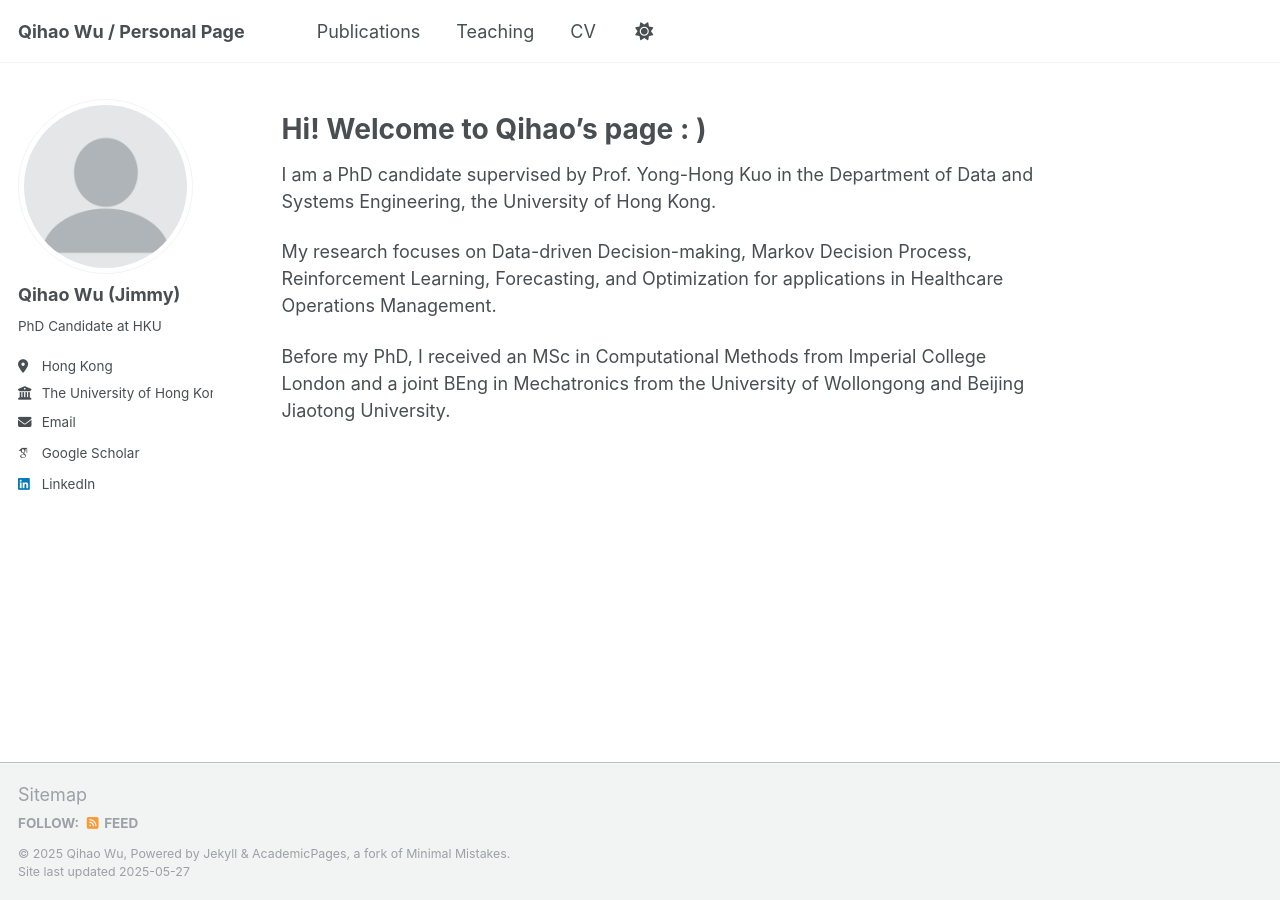
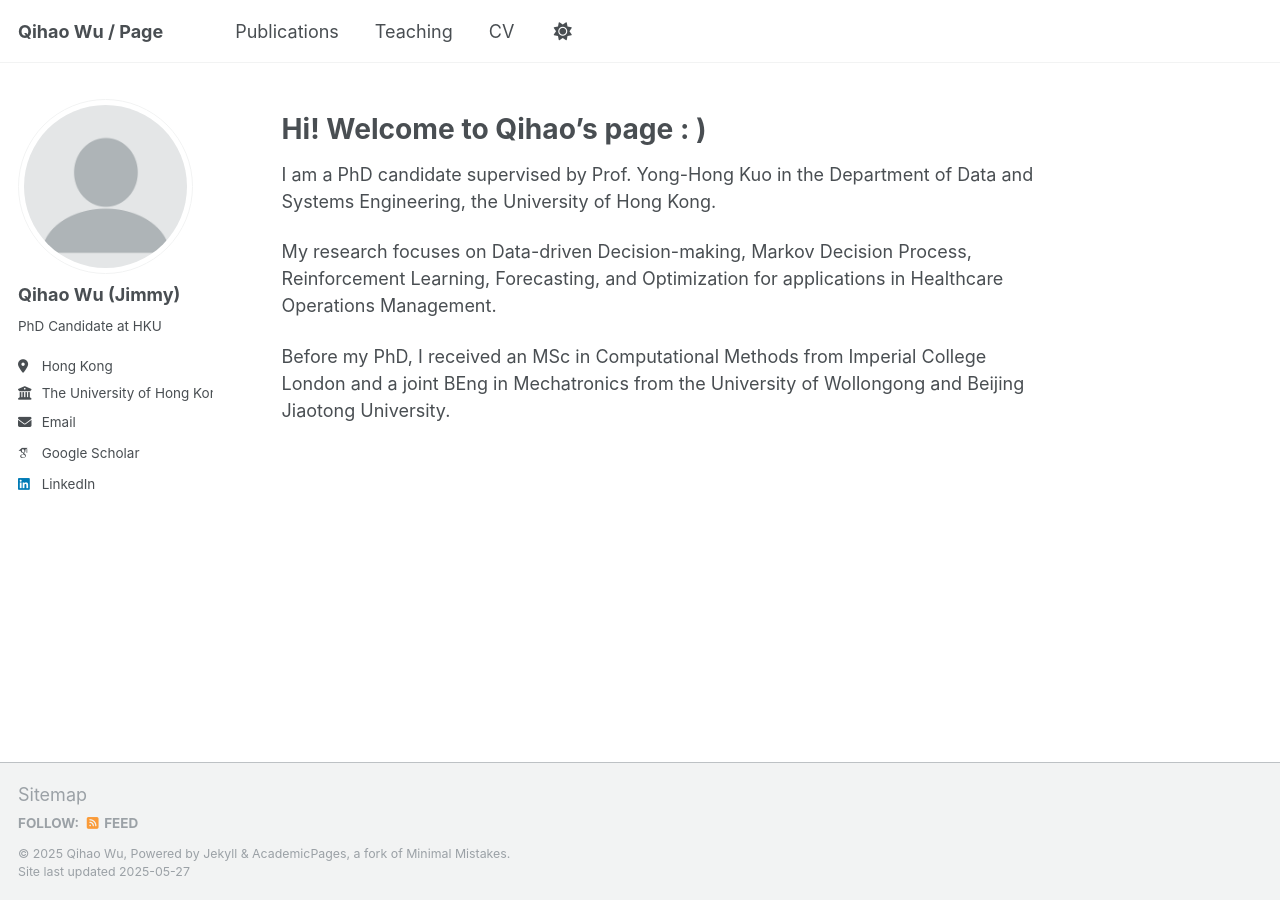
Before and after one commit to Qihao-Wu/bio, a Jekyll site: the page built from _pages/about.md, in a window 1280 px wide. Built offline with Jekyll 4.4.1, drawn with Linux system fonts in a browser that asks for light colours; some web fonts are replaced.

Commit message:
Update _config.yml

```diff
--- a/_config.yml
+++ b/_config.yml
@@ -9,7 +9,7 @@
 # Basic Site Settings
 locale                   : "en-US"
 site_theme               : "default"
-title                    : "Qihao Wu / Personal Page"
+title                    : "Qihao Wu / Page"
 title_separator          : "-"
 name                     : &name "Qihao Wu"
 description              : &description "personal description"
```
